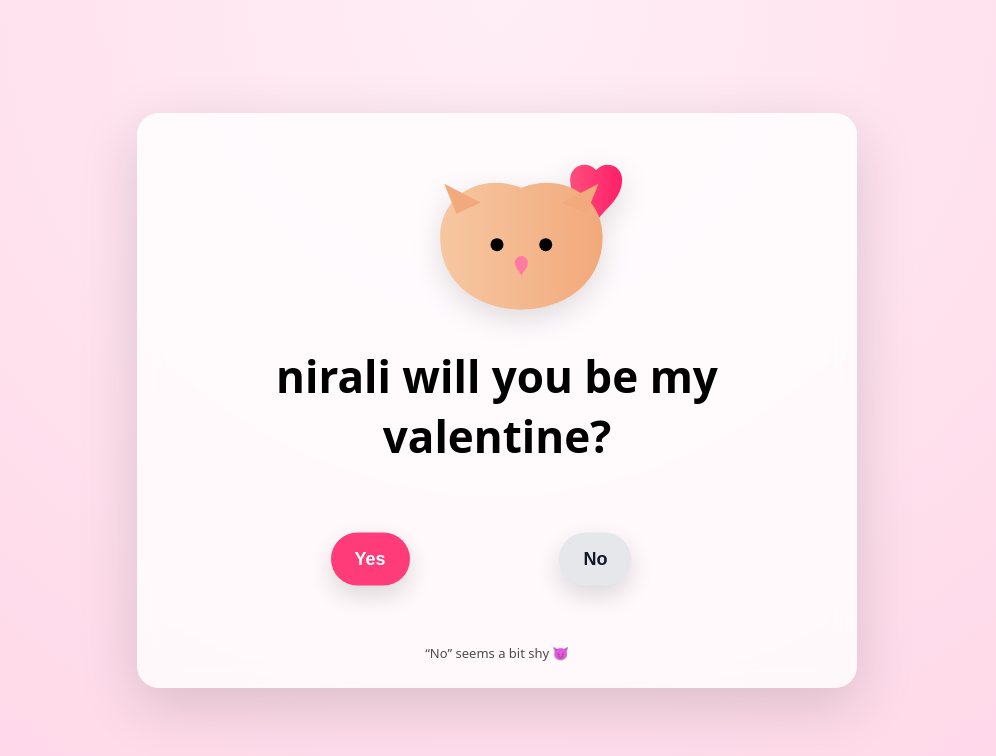
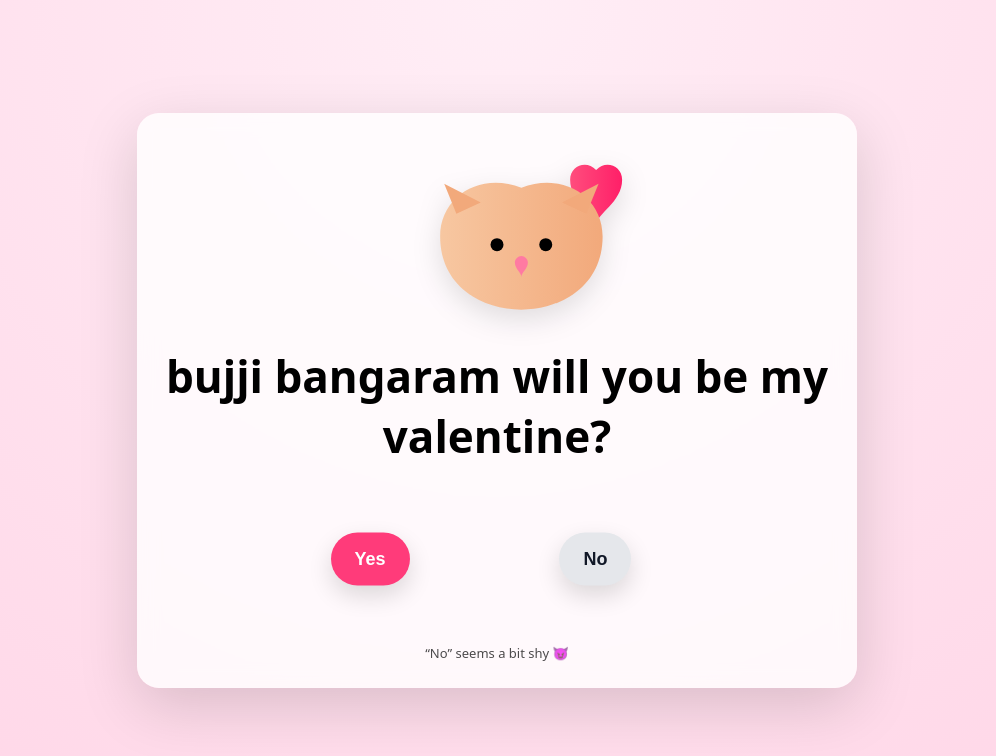
Before and after one commit to ryleigh1738/ilovesupriya, a plain HTML site: page index.html in a window 1280 px wide. Shown: the whole page, without its empty margins (143-1139 px from the left). Drawn offline with nearby package versions, Linux system fonts and the light colour scheme.

Commit message:
index.html

```diff
--- a/index.html
+++ b/index.html
@@ -171,7 +171,7 @@
             fill="#ff7aa2"/>
     </svg>
 
-    <h1>nirali will you be my valentine?</h1>
+    <h1>bujji bangaram will you be my valentine?</h1>
 
     <section class="button-zone" id="zone">
       <button id="yesBtn">Yes</button>
```
